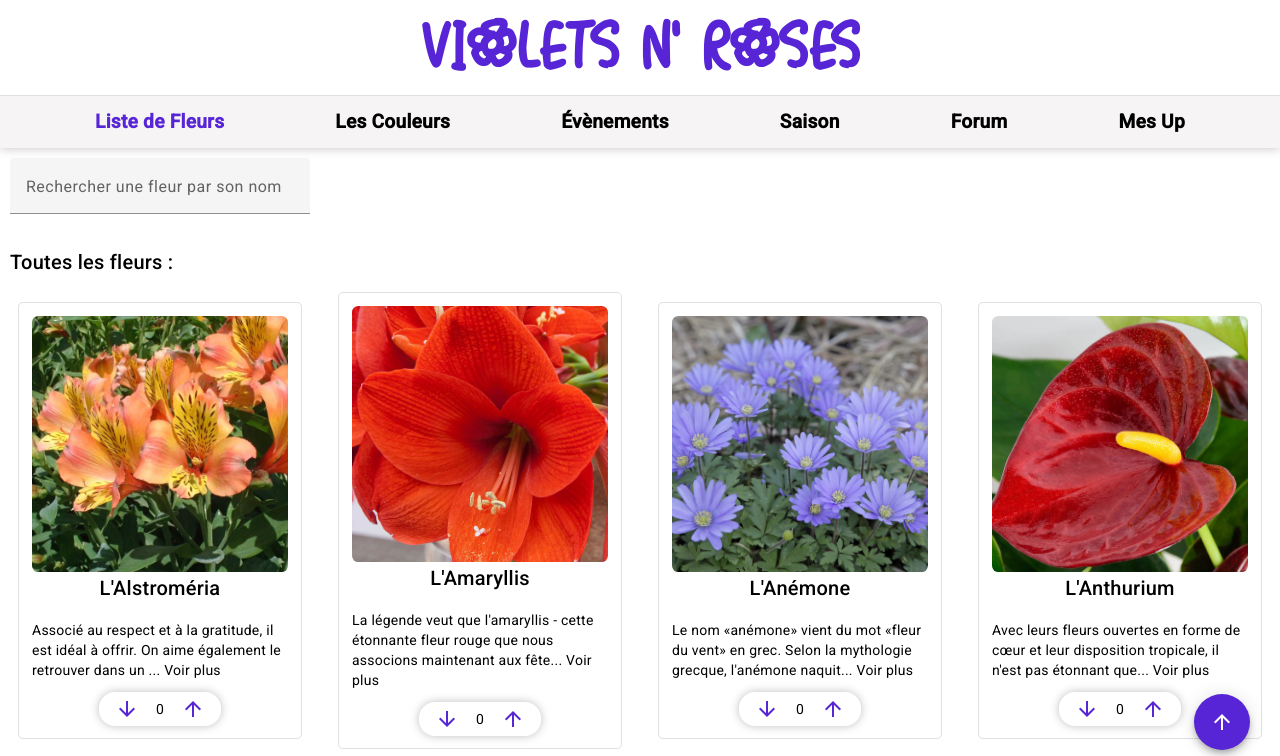
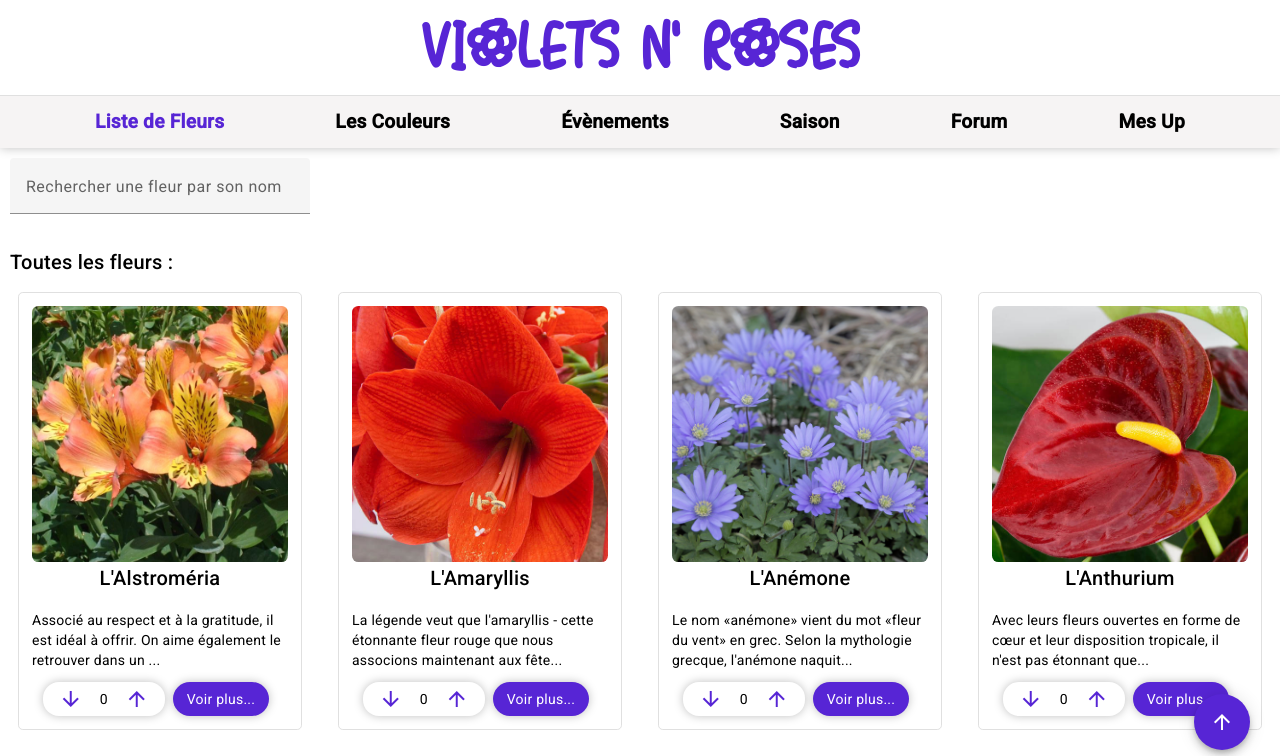
Before and after one commit to AnNaNnq/Website-Flowers, an Angular app: page /fleurs in a window 1280 px wide. Shown: the top 756 px of the page. Built offline with nearby package versions, Linux system fonts and the light colour scheme.

Commit message:
Some styling fix

```diff
--- a/src/app/components/carousel/carousel.component.scss
+++ b/src/app/components/carousel/carousel.component.scss
@@ -1,10 +1,9 @@
 @import "../../../assets/scss/couleurs.scss";
 .carousel {
+  width: 90%;
   border: 1px solid black;
+  margin: 0 auto;
   padding: 0.3rem;
-  @media screen and (min-width: 768px) {
-    margin-right: 3em;
-  }
   display: flex;
   flex-direction: column;
   justify-content: center;
--- a/src/app/components/fleur-detail/fleur-detail.component.scss
+++ b/src/app/components/fleur-detail/fleur-detail.component.scss
@@ -51,6 +51,10 @@
   & .signification {
     color: #565656;
     padding-left: 1em;
+  }
+
+  & h2 {
+    margin: 0;
   }
 }
 
@@ -141,6 +145,10 @@ hr {
   }
 }
 
+app-carousel {
+  width: 100%;
+}
+
 
 app-up-and-down-widget {
   margin: 1rem 0;
--- a/src/app/components/fleur/fleur.component.html
+++ b/src/app/components/fleur/fleur.component.html
@@ -1,8 +1,9 @@
 <div class="card" (click)="clickCard()">
   <img [src]="flower.images[0]" title="{{ flower.name }}"/>
   <h2>{{ flower.name }}</h2>
-  <p>{{ flower.signification | smallDesc }}... <span class="seeMore">Voir plus</span></p>
-  <div class="vote">
+  <p>{{ flower.signification | smallDesc }}...</p>
+  <div class="bottom-bar">
     <app-up-and-down-widget [flower]="flower"></app-up-and-down-widget>
+    <span class="seeMore">Voir plus...</span>
   </div>
 </div>
--- a/src/app/components/fleur/fleur.component.scss
+++ b/src/app/components/fleur/fleur.component.scss
@@ -17,7 +17,7 @@ img {
   display: flex;
   flex-direction: column;
   border-radius: 0.3rem;
-  justify-content: center;
+  justify-content: space-between;
   align-items: center;
   padding: 0.8rem;
   border: 1px solid #e0e0e0;
@@ -49,3 +49,26 @@ img {
     }
   }
 }
+
+.bottom-bar {
+  display: flex;
+  flex-direction: row;
+  justify-content: center;
+  align-items: center;
+  flex-wrap: wrap;
+  width: 100%;
+
+  & span {
+    margin: 0 0.5rem;
+    padding: 0.5em 1em;
+    background-color: $color-main;
+    color: white;
+    border-radius: 3rem;
+    box-shadow: 0 0 10px 0 rgba(0, 0, 0, 0.25);
+
+    &:hover {
+      background-color: $color-main-hover-light;
+      color: white !important;
+    }
+  }
+}
--- a/src/app/components/fleurs/fleurs.component.scss
+++ b/src/app/components/fleurs/fleurs.component.scss
@@ -16,7 +16,7 @@ app-fleur {
   display: flex;
   flex-direction: row;
   justify-content: center;
-  align-items: center;
+  align-items: stretch;
   padding: 1em 0;
 }
 
```
